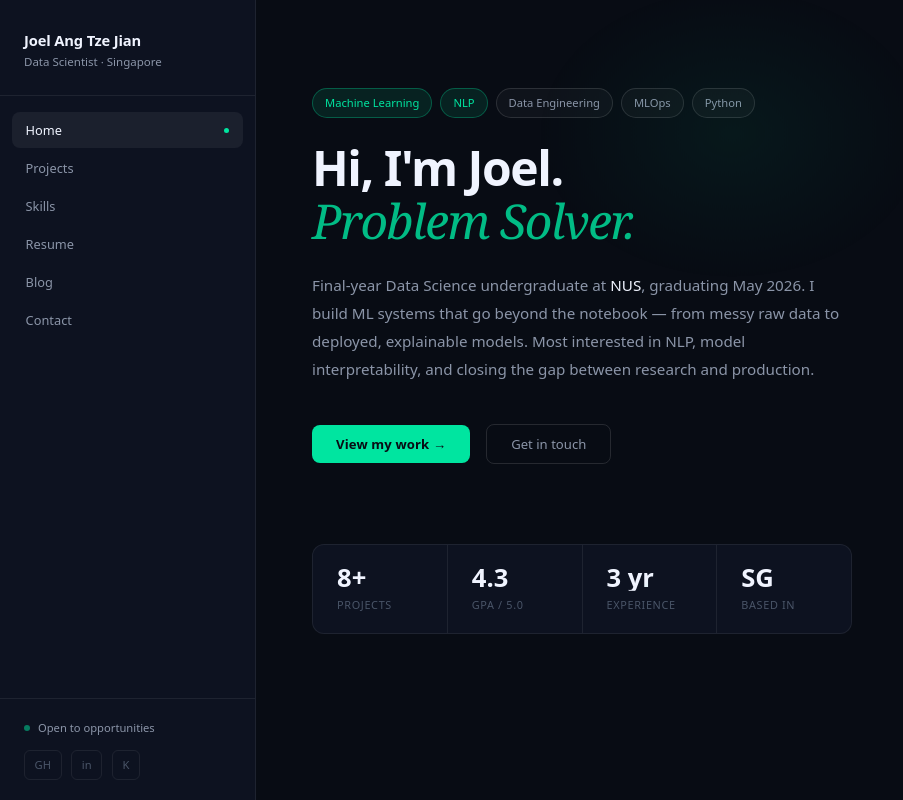
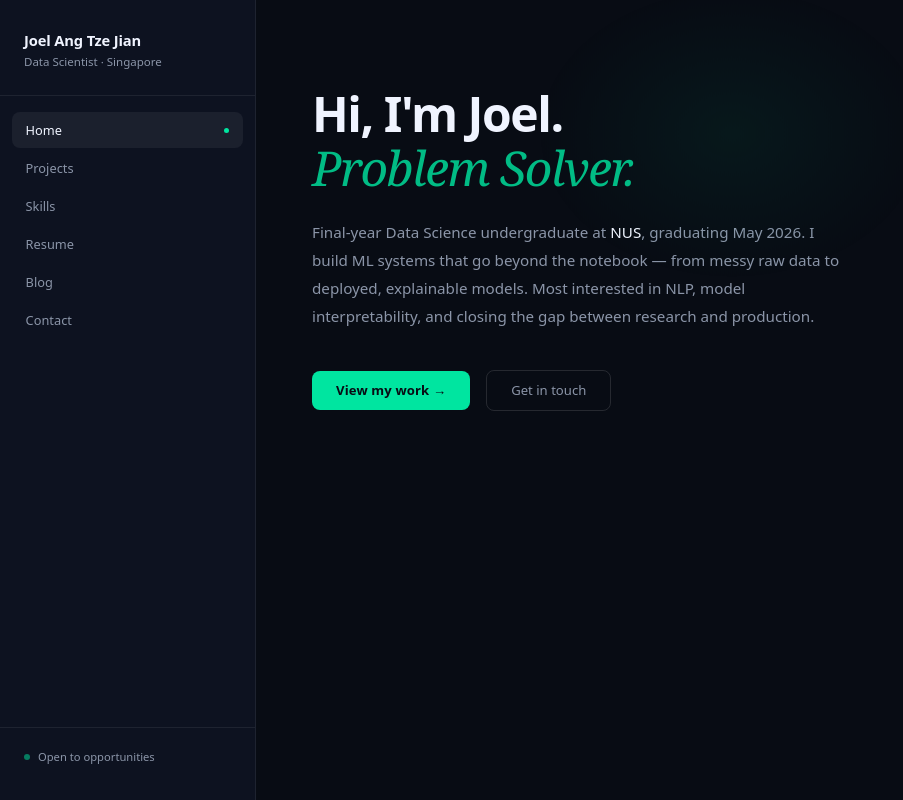
Before and after one commit to tzejiannn/tzejiannn.github.io, a React (Vite) app: page / in a window 1280 px wide. Shown: the whole page, without its empty margins (0-903 px from the left). Built offline with nearby package versions, Linux system fonts and the light colour scheme.

Commit message:
updated content and formatting

```diff
--- a/index.html
+++ b/index.html
@@ -4,7 +4,7 @@
     <meta charset="UTF-8" />
     <link rel="icon" type="image/svg+xml" href="/vite.svg" />
     <meta name="viewport" content="width=device-width, initial-scale=1.0" />
-    <title>my-portfolio</title>
+    <title>Joel Ang Tze Jian - Workspace</title>
   </head>
   <body>
     <div id="root"></div>
--- a/package.json
+++ b/package.json
@@ -26,6 +26,7 @@
     "eslint": "^9.39.1",
     "eslint-plugin-react-hooks": "^7.0.1",
     "eslint-plugin-react-refresh": "^0.4.24",
+    "gh-pages": "^6.3.0",
     "globals": "^16.5.0",
     "vite": "^8.0.0-beta.13"
   },
--- a/src/components/panels/Contact.jsx
+++ b/src/components/panels/Contact.jsx
@@ -77,20 +77,19 @@ export default function Contact() {
 
           <div className="contact-links-list">
 
-            {/* TODO: Replace all href values with your real links */}
 
-            <a href="mailto:you@email.com" className="contact-link-item">
+            <a href="mailto:tzejiannn@gmail.com" className="contact-link-item">
               <div className="cli-icon">✉</div>
               <div>
                 <div className="cli-label">Email</div>
                 {/* TODO: Replace with your real email */}
-                <div className="cli-val">yourname@email.com</div>
+                <div className="cli-val">tzejiannn@gmail.com</div>
               </div>
               <span className="cli-arrow">{'→'}</span>
             </a>
 
             <a
-              href="#"
+              href="github.com/tzejiannn"
               target="_blank"
               rel="noreferrer"
               className="contact-link-item"
@@ -98,14 +97,14 @@ export default function Contact() {
               <div className="cli-icon">GH</div>
               <div>
                 <div className="cli-label">GitHub</div>
-                {/* TODO: Replace with your real GitHub URL */}
-                <div className="cli-val">github.com/yourusername</div>
+
+                <div className="cli-val">github.com/tzejiannn</div>
               </div>
               <span className="cli-arrow">{'→'}</span>
             </a>
 
             <a
-              href="#"
+              href="linkedin.com/in/tzejian"
               target="_blank"
               rel="noreferrer"
               className="contact-link-item"
@@ -113,14 +112,13 @@ export default function Contact() {
               <div className="cli-icon">in</div>
               <div>
                 <div className="cli-label">LinkedIn</div>
-                {/* TODO: Replace with your real LinkedIn URL */}
-                <div className="cli-val">linkedin.com/in/yourprofile</div>
+                <div className="cli-val">linkedin.com/in/tzejian</div>
               </div>
               <span className="cli-arrow">{'→'}</span>
             </a>
 
             <a
-              href="#"
+              href="kaggle.com/joelangtzejian"
               target="_blank"
               rel="noreferrer"
               className="contact-link-item"
@@ -128,8 +126,7 @@ export default function Contact() {
               <div className="cli-icon">K</div>
               <div>
                 <div className="cli-label">Kaggle</div>
-                {/* TODO: Replace with your real Kaggle URL */}
-                <div className="cli-val">kaggle.com/yourusername</div>
+                <div className="cli-val">kaggle.com/joelangtzejian</div>
               </div>
               <span className="cli-arrow">{'→'}</span>
             </a>
--- a/src/components/panels/home.jsx
+++ b/src/components/panels/home.jsx
@@ -54,15 +54,6 @@ export default function Home({ onNavigate }) {
         {/* Decorative green glow blob in the top right corner */}
         <div className="hero-glow" />
 
-        {/* Keyword tags — TODO: update to reflect your actual focus areas */}
-        <div className="hero-tags">
-          <span className="hero-tag hi">Machine Learning</span>
-          <span className="hero-tag hi">NLP</span>
-          <span className="hero-tag">Data Engineering</span>
-          <span className="hero-tag">MLOps</span>
-          <span className="hero-tag">Python</span>
-        </div>
-
         {/* Main heading with cycling word */}
         <h1 className="page-title">
           {/* TODO: replace Joel with your real name */}
@@ -108,26 +99,6 @@ export default function Home({ onNavigate }) {
 
       </div>
 
-      {/* Stats strip
-          TODO: replace with your real numbers */}
-      <div className="hero-stats p-anim">
-        <div className="stat-block">
-          <div className="stat-val">8+</div>
-          <div className="stat-lbl">Projects</div>
-        </div>
-        <div className="stat-block">
-          <div className="stat-val">4.3</div>
-          <div className="stat-lbl">GPA / 5.0</div>
-        </div>
-        <div className="stat-block">
-          <div className="stat-val">3 yr</div>
-          <div className="stat-lbl">Experience</div>
-        </div>
-        <div className="stat-block">
-          <div className="stat-val">SG</div>
-          <div className="stat-lbl">Based in</div>
-        </div>
-      </div>
 
     </section>
   )
--- a/src/components/sidebar.jsx
+++ b/src/components/sidebar.jsx
@@ -93,14 +93,6 @@ export default function Sidebar({ active, onChange }) {
           <div className="avail-dot" />
           Open to opportunities
         </div>
-
-        {/* TODO: Replace # with your real profile URLs */}
-        <div className="sb-links">
-          <a href="#" target="_blank" className="sb-link">GH</a>
-          <a href="#" target="_blank" className="sb-link">in</a>
-          <a href="#" target="_blank" className="sb-link">K</a>
-        </div>
-
       </div>
 
     </aside>
--- a/src/data/resume.js
+++ b/src/data/resume.js
@@ -9,52 +9,49 @@ const TIMELINE = [
     type: 'work',
 
     // Date range shown on the left
-    period: 'May – Aug 2024',
+    period: 'Jan – Jun 2026',
 
     // Job title or degree name
-    role: 'Data Science Intern',
-
-    // Company or university — shown in green
-    // TODO: Replace with your real company name
-    org: 'Company Name · Singapore',
-
-    // Bullet points — what you actually did
-    // TODO: Replace with your real responsibilities and achievements
+    role: 'Data Analyst Intern',
+    org: 'FreeWheel Comcast · Singapore',
     pts: [
-      'Built XGBoost churn model improving retention campaign targeting by 18%',
-      'Automated weekly KPI reporting pipeline — saved ~5 hrs/week',
-      'Collaborated on A/B test design for a new feature rollout',
+      'Created APAC Revenue Dashboard using Excel, Looker, and SQL',
+      'Automated weekly revenue data reporting pipeline — saved ~5 hrs/week',
+      'Oversaw all International Marketing campaigns across APAC region (8+ countries)',
     ],
   },
+
+  {
+    type: 'edu',
+    period: 'Winter 2024',
+    role: 'Exchange Student',
+    org: 'University of California, Santa Barbara',
+    pts: [
+      'Coursework in Regressional Analysis, Mathematical Finance and Optimisation',
+    ],
+  },
+
   {
     type: 'work',
-    period: 'Jan – Apr 2024',
-    role: 'Research Assistant',
-    org: 'NUS School of Computing',
+    period: 'Aug – Dec 2024',
+    role: 'Business Analyst Intern',
+    org: 'Accenture · Singapore',
     pts: [
-      'Collected and labelled 8,000+ data points for NLP sentiment project',
-      'Fine-tuned DistilBERT for 3-class sentiment classification (F1 0.88)',
+      'Resolved 40+ data incidents and supported 10+ deployments using Pega and Excel, strengthening data integrity and minimising operational disruption',
+      'Led UAT and stakeholder workshops for 2 high-volume data initiatives, translating business needs into clear requirements and accelerating Agile delivery',
+      'Drove user adoption through rapid UI prototyping and standardised documentation, improving system usability and knowledge accessibility',
     ],
   },
-  {
-    type: 'edu',
-    period: 'Fall 2023',
-    role: 'Exchange Student',
-    org: 'University of Toronto, Canada',
-    pts: [
-      'Coursework in Advanced ML and Cloud Computing',
-    ],
-  },
+
   {
     type: 'edu',
     period: '2022 – 2026',
-    role: 'B.Sc. Data Science & Analytics',
-    // TODO: Replace with your real university
+    role: 'B.Sc. (Hons) Data Science & Analytics, Minor in Quantitative Finance',
     org: 'National University of Singapore',
     pts: [
-      "CAP 4.3 / 5.0 — Dean's List AY2023/24 Semester 1",
-      'Modules: Machine Learning, Big Data Analytics, Statistical Modelling, NLP',
-      'FYP: Predicting hawker centre footfall using mobility & weather data',
+      "CAP 4.3 / 5.0",
+      'Modules: Numerical Computation, Exploratory Data Analysis, Data Cleaning, Data Visualisation, Data Structures & Algorithms, Machine Learning, Investment Instruments & Risk Management',
+      'FYP: "to be included',
     ],
   },
 ]
@@ -81,9 +78,9 @@ const ASIDE = [
   {
     label: 'Activities',
     items: [
-      'NUS Stats & DS Society Lead',
-      'Kaggle Contributor',
-      'TA: DSA4199',
+      'Ultimate Frisbee National Team Youth Program — Team Manager 2023 - Present',
+      'NUS Varsity Ultimate Frisbee - Captain 2023/24',
+      'Ultimate Frisbee Under-24 National Team - Captain 2022/23',
     ],
   },
 ]
--- a/src/index.css
+++ b/src/index.css
@@ -297,7 +297,7 @@ button {
 .panel {
   display: none;
   padding: 3rem 3.5rem 5rem;
-  max-width: 900px;
+  max-width: 1300px;
 }
 
 /* The active panel is shown and fades in */
```
Also changed, not shown: 1 other file (tests, documents, lock files or other folders).
